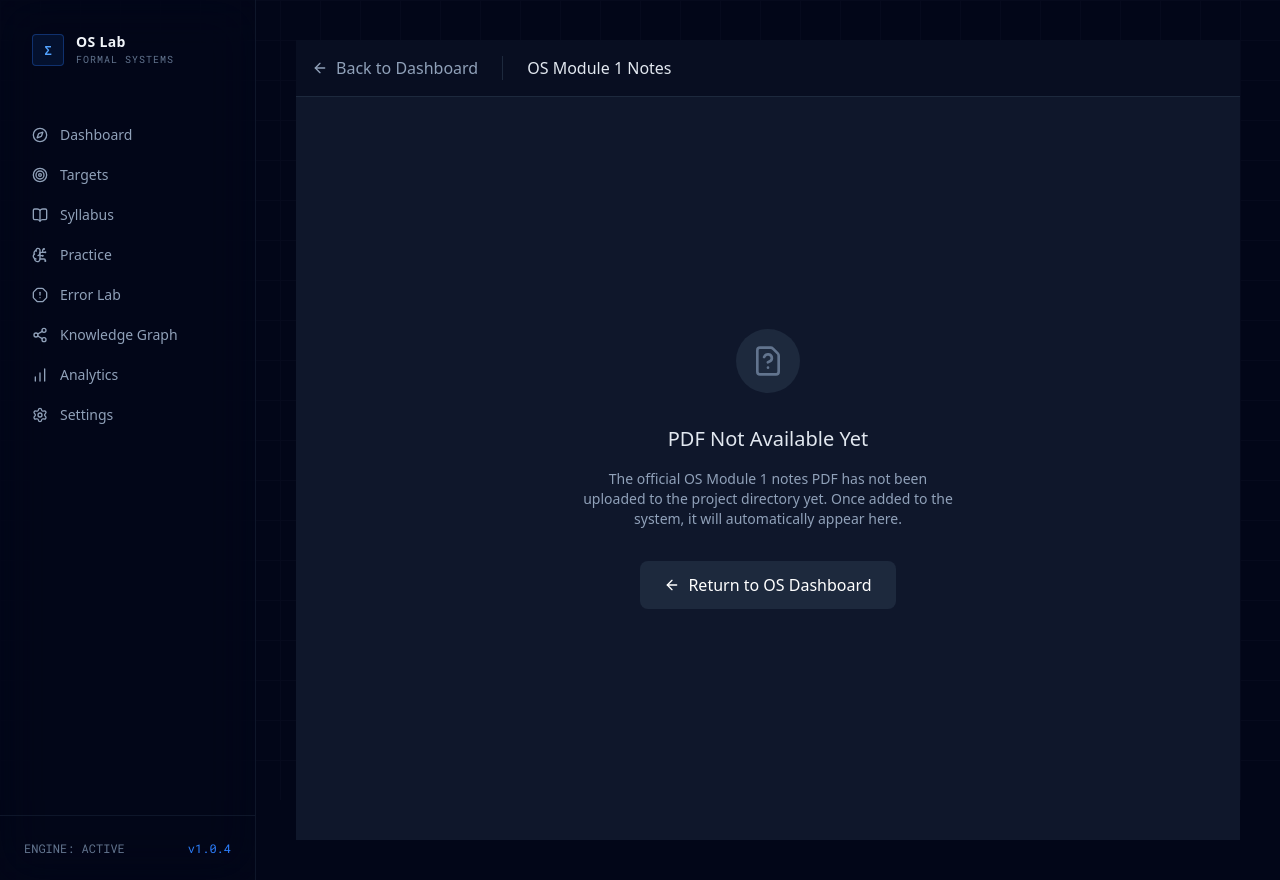
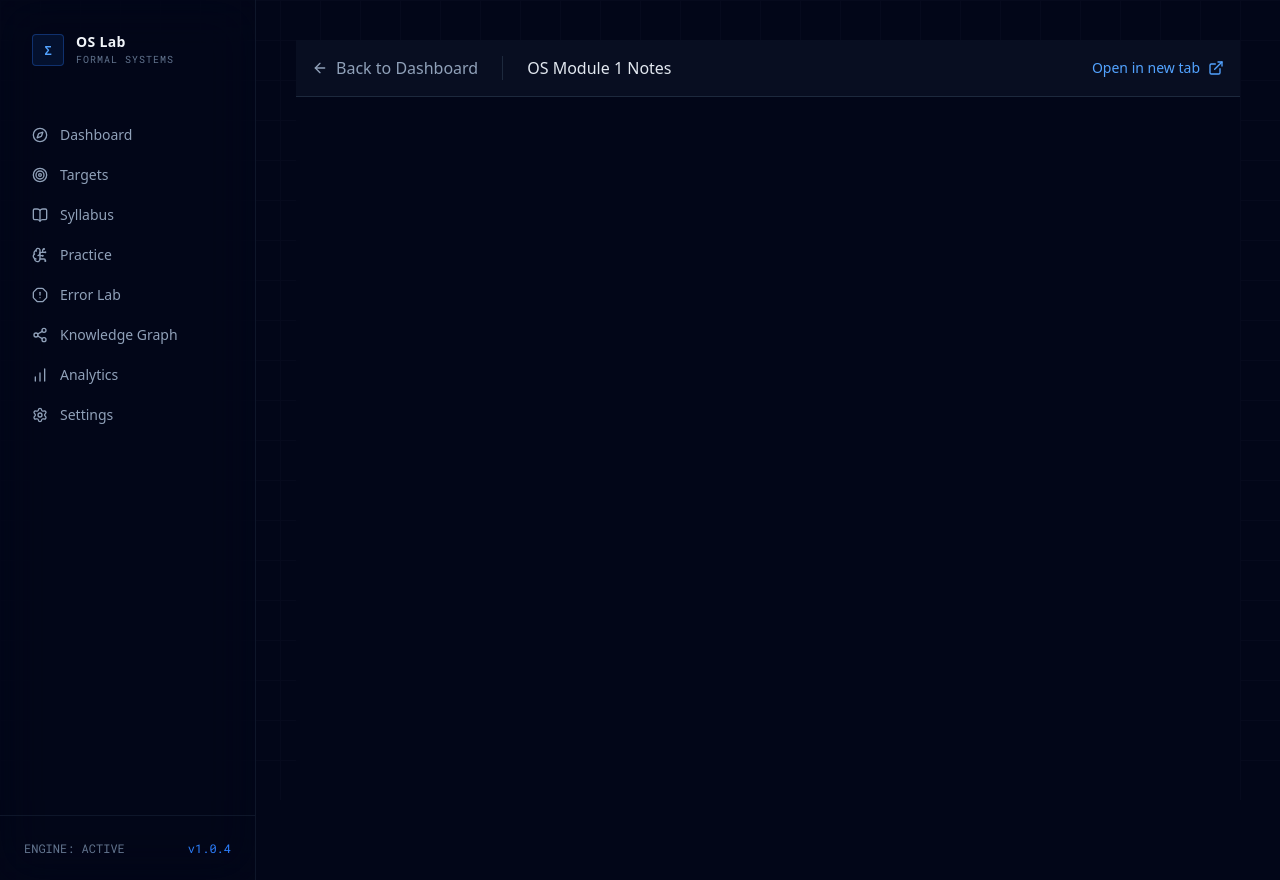
Before and after one commit to rajwav/adaptive-learning-platform, a Next.js app: page /os/notes/module-1 in a window 1280 px wide. Built offline with nearby package versions, Linux system fonts and the light colour scheme.

Commit message:
feat(os): add module 1 notes and isolate os dashboard

```diff
--- a/src/app/os/errors/page.tsx
+++ b/src/app/os/errors/page.tsx
@@ -19,7 +19,8 @@ export default function ErrorLab() {
   // Analysis
   const getTopicName = (id: string) => topics.find(t => t.id === id)?.title || id;
 
-  const errorsByTopic = errors.reduce((acc, err) => {
+  const osErrors = errors.filter(e => topics.some(t => t.id === e.topicId));
+  const errorsByTopic = osErrors.reduce((acc, err) => {
     acc[err.topicId] = (acc[err.topicId] || 0) + 1;
     return acc;
   }, {} as Record<string, number>);
--- a/src/app/os/notes/[moduleId]/page.tsx
+++ b/src/app/os/notes/[moduleId]/page.tsx
@@ -18,6 +18,9 @@ export default async function OSNotesPage({ params }: { params: Promise<{ module
 
   const moduleName = moduleId === 'module-1' ? 'Module 1' : 'Module 2';
 
+  // Explicitly mapping PDF paths
+  const pdfPath = moduleId === 'module-1' ? '/notes/os-module-1/os_module1.pdf' : null;
+
   return (
     <div className="min-h-screen bg-slate-950 flex flex-col">
       <header className="border-b border-slate-800 bg-slate-900/50 p-4 flex items-center justify-between shrink-0">
@@ -28,9 +31,26 @@ export default async function OSNotesPage({ params }: { params: Promise<{ module
           <div className="h-6 w-px bg-slate-800 mx-2"></div>
           <h1 className="text-slate-200 font-medium">OS {moduleName} Notes</h1>
         </div>
+        {pdfPath && (
+          <a
+            href={pdfPath}
+            target="_blank"
+            rel="noopener noreferrer"
+            className="flex items-center gap-2 text-sm text-blue-400 hover:text-blue-300 transition-colors"
+          >
+            Open in new tab <ExternalLink className="w-4 h-4" />
+          </a>
+        )}
       </header>
 
       <main className="flex-1 w-full bg-slate-900 relative flex items-center justify-center">
+        {pdfPath ? (
+          <iframe
+            src={pdfPath}
+            className="w-full h-full border-0 absolute inset-0"
+            title={`OS ${moduleName} Notes`}
+          />
+        ) : (
           <div className="flex flex-col items-center justify-center h-full gap-4 text-slate-400 p-8 text-center max-w-md">
             <div className="w-16 h-16 bg-slate-800 rounded-full flex items-center justify-center mb-4">
               <FileQuestion className="w-8 h-8 text-slate-500" />
@@ -44,6 +64,7 @@ export default async function OSNotesPage({ params }: { params: Promise<{ module
               <ArrowLeft className="w-4 h-4" /> Return to OS Dashboard
             </Link>
           </div>
+        )}
       </main>
     </div>
   );
--- a/src/app/os/page.tsx
+++ b/src/app/os/page.tsx
@@ -14,9 +14,12 @@ export default function OSDashboard() {
   if (!isInitialized) return <div className="p-12 text-center text-slate-400">Loading Engine...</div>;
 
   // OVERALL PROGRESS
-  const startedTopics = progress.filter(p => p.status !== 'NOT_STARTED').length;
-  const completedTopics = progress.filter(p => p.status === 'COMPLETED' || p.status === 'MASTERED').length;
-  const masteredTopics = progress.filter(p => p.status === 'MASTERED').length;
+  const osTopicIds = new Set(topics.map(t => t.id));
+  const osProgress = progress.filter(p => osTopicIds.has(p.topicId));
+
+  const startedTopics = osProgress.filter(p => p.status !== 'NOT_STARTED').length;
+  const completedTopics = osProgress.filter(p => p.status === 'COMPLETED' || p.status === 'MASTERED').length;
+  const masteredTopics = osProgress.filter(p => p.status === 'MASTERED').length;
 
   // WHAT REMAINS
   const remainsByModule = modules.map(m => {
@@ -30,6 +33,9 @@ export default function OSDashboard() {
 
   // NEXT SYLLABUS ITEM logic
   let recommendedTopicId = nextAction?.topicId;
+  if (recommendedTopicId && !osTopicIds.has(recommendedTopicId)) {
+    recommendedTopicId = undefined;
+  }
   let recommendedReason = nextAction?.reason[0];
   let isCurriculumProgression = true;
 
@@ -69,7 +75,7 @@ export default function OSDashboard() {
     <div className="space-y-12">
       <header className="flex justify-between items-end border-b border-slate-800 pb-6">
         <div>
-          <h1 className="text-3xl font-light mb-2">Theory of Computation</h1>
+          <h1 className="text-3xl font-light mb-2">Operating Systems</h1>
           <p className="text-slate-400">Personal Learning Laboratory</p>
         </div>
         <div className="text-right">
@@ -150,31 +156,19 @@ export default function OSDashboard() {
           <section className="mt-8">
             <h2 className="text-sm font-mono text-slate-500 mb-4 tracking-widest uppercase">Study Materials</h2>
             <div className="space-y-4">
-
               <div className="border border-slate-800 bg-slate-900/20 rounded-xl p-6 flex flex-col sm:flex-row justify-between items-start sm:items-center gap-4">
                 <div>
-                  <h3 className="text-lg font-medium text-slate-200">CLASS NOTES</h3>
-                  <p className="text-slate-400">Complete classroom notes</p>
-                </div>
-                <Link href="/notes/classnotes" className="shrink-0 bg-slate-800 hover:bg-slate-700 text-slate-200 px-5 py-2 rounded-lg font-medium transition-colors flex items-center gap-2">
-                  <BookOpen className="w-4 h-4"/> View Notes
-                </Link>
-              </div>
-
-<div className="border border-slate-800 bg-slate-900/20 rounded-xl p-6 flex flex-col sm:flex-row justify-between items-start sm:items-center gap-4">
-                <div>
-                  <h3 className="text-lg font-medium text-slate-200">MODULE 1</h3>
-                  <p className="text-slate-400">Finite Automata / Module 1 Notes</p>
+                  <h3 className="text-lg font-medium text-slate-200">OS MODULE 1</h3>
+                  <p className="text-slate-400">OS Basics, Processes, Threads, CPU Scheduling</p>
                 </div>
                 <Link href="/os/notes/module-1" className="shrink-0 bg-slate-800 hover:bg-slate-700 text-slate-200 px-5 py-2 rounded-lg font-medium transition-colors flex items-center gap-2">
                   <BookOpen className="w-4 h-4"/> View Notes
                 </Link>
               </div>
-
               <div className="border border-slate-800 bg-slate-900/20 rounded-xl p-6 flex flex-col sm:flex-row justify-between items-start sm:items-center gap-4">
                 <div>
-                  <h3 className="text-lg font-medium text-slate-200">MODULE 2</h3>
-                  <p className="text-slate-400">Regular Expressions, Regular Grammars, Pumping Lemma, Closure Properties / Module 2 Notes</p>
+                  <h3 className="text-lg font-medium text-slate-200">OS MODULE 2</h3>
+                  <p className="text-slate-400">Process Synchronization, Deadlocks</p>
                 </div>
                 <Link href="/os/notes/module-2" className="shrink-0 bg-slate-800 hover:bg-slate-700 text-slate-200 px-5 py-2 rounded-lg font-medium transition-colors flex items-center gap-2">
                   <BookOpen className="w-4 h-4"/> View Notes
--- a/src/app/os/syllabus/page.tsx
+++ b/src/app/os/syllabus/page.tsx
@@ -11,7 +11,7 @@ export default function SyllabusPage() {
   const modules = allModules.filter(m => m.subjectId === 'os');
   const moduleIds = new Set(modules.map(m => m.id));
   const topics = allTopics.filter(t => moduleIds.has(t.moduleId));
-  const [expandedModules, setExpandedModules] = useState<Record<string, boolean>>({'mod_1': true});
+  const [expandedModules, setExpandedModules] = useState<Record<string, boolean>>({'os-mod-1': true});
 
   if (!isInitialized) return <div className="p-12 text-center text-slate-400">Loading Syllabus...</div>;
 
```
Also changed, not shown: 1 other file (tests, documents, lock files or other folders).
